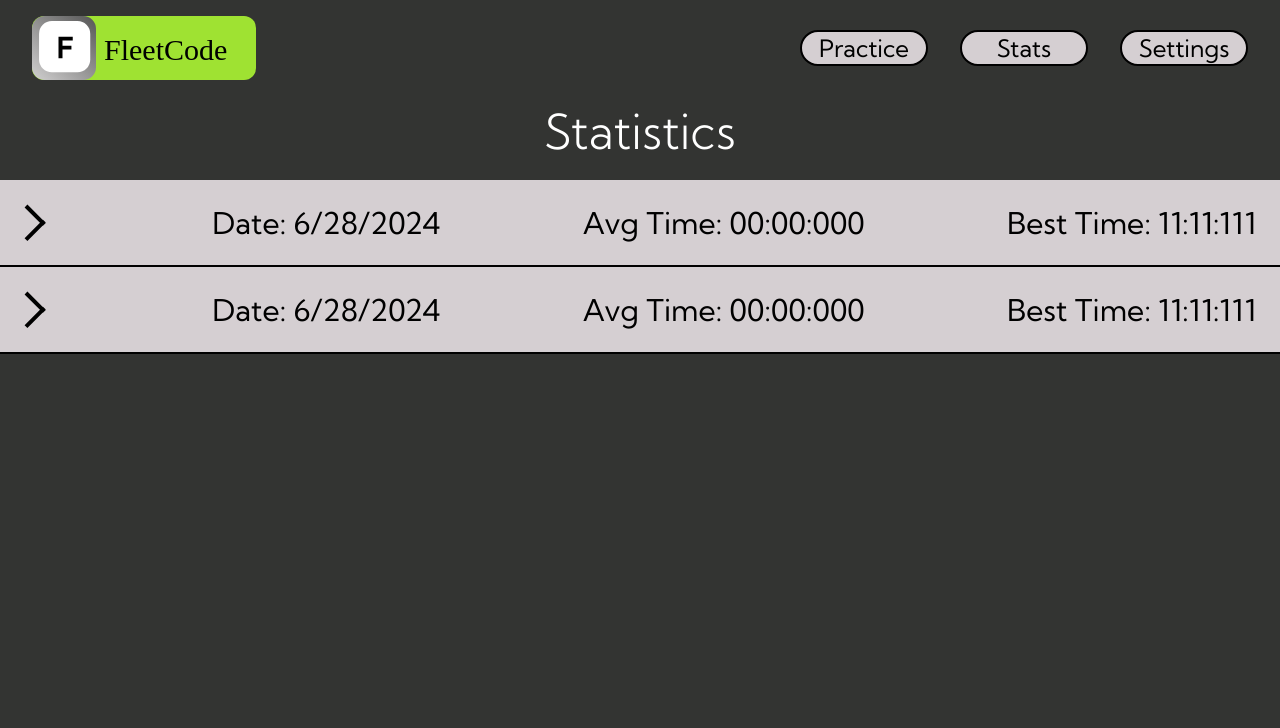
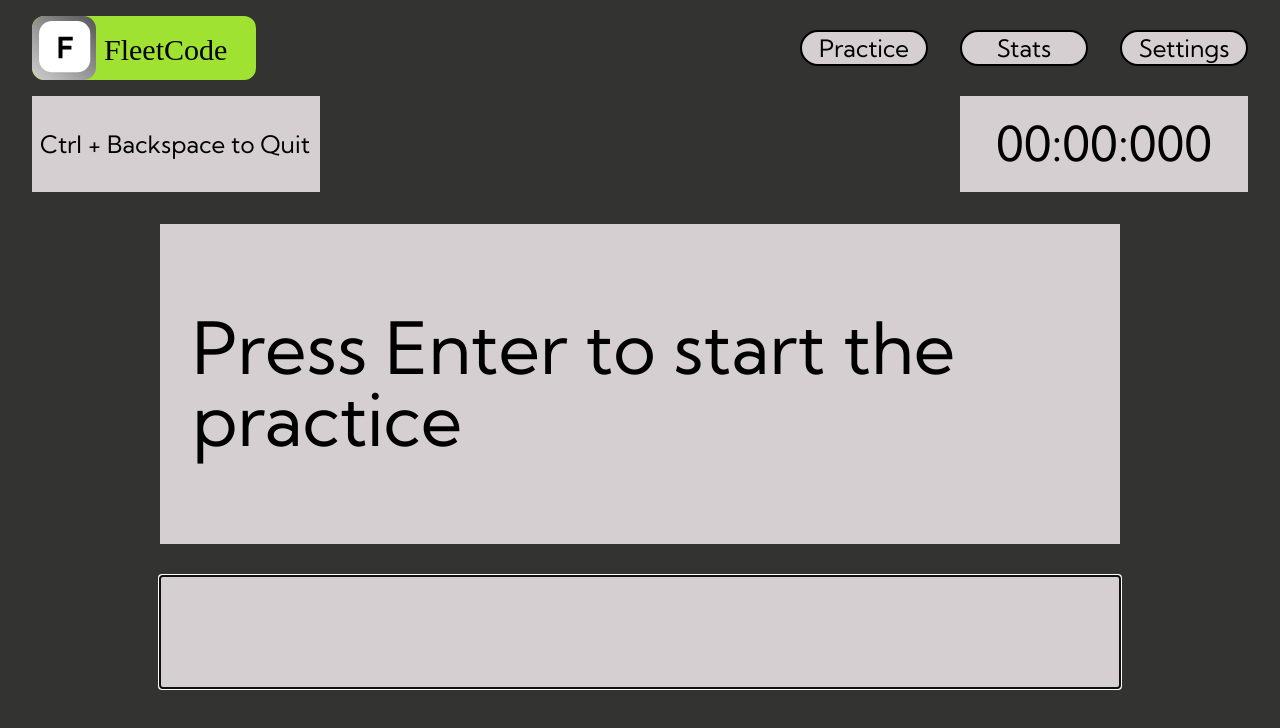
Before and after one commit to PrestonSantiago/FleetCode, a React (Vite) app: page / in a window 1280 px wide. Shown: the top 728 px of the page. Built offline with nearby package versions, Linux system fonts and the light colour scheme; a web font is replaced by a local one.

Commit message:
I just lost a zombies game on round 46 to server issues

```diff
--- a/src/App.tsx
+++ b/src/App.tsx
@@ -1,13 +1,15 @@
 import HomePage from "./pages/HomePage";
 import SettingsPage from "./pages/SettingsPage";
 import StatsPage from "./pages/StatsPage";
+import PracticePage from "./pages/PracticePage";
 
 function App() {
   return (
     <div className="bg-primary-dark w-full h-screen">
       {/* <HomePage /> */}
       {/* <SettingsPage /> */}
-      <StatsPage />
+      {/* <StatsPage /> */}
+      <PracticePage />
     </div>
   );
 }
--- a/src/components/ControlledInput.tsx
+++ b/src/components/ControlledInput.tsx
@@ -4,6 +4,7 @@ const ControlledInput: React.FC<{
 }> = (props) => {
   function handleKeyDown(event: React.KeyboardEvent<HTMLInputElement>) {
     event.preventDefault();
+    event.stopPropagation();
     if (!event.repeat) {
       props.setInputKeys((prev) => {
         if (prev.includes(event.key.toUpperCase())) {
--- /dev/null
+++ b/src/components/Timer.tsx
@@ -0,0 +1,5 @@
+const Timer: React.FC = () => {
+  return <p></p>;
+};
+
+export default Timer;
--- a/src/pages/PracticePage.tsx
+++ b/src/pages/PracticePage.tsx
@@ -75,7 +75,6 @@ export default function PracticePage() {
         <NavBar />
         <section className="flex justify-between pb-8 px-8">
           <aside className="w-72 h-24 pl-2 flex flex-col justify-center text-2xl bg-primary-light">
-            <h3>Enter to Submit</h3>
             <h3>Ctrl + Backspace to Quit</h3>
           </aside>
           <aside className="w-72 h-24 text-center flex flex-col justify-center text-5xl bg-primary-light">
```
